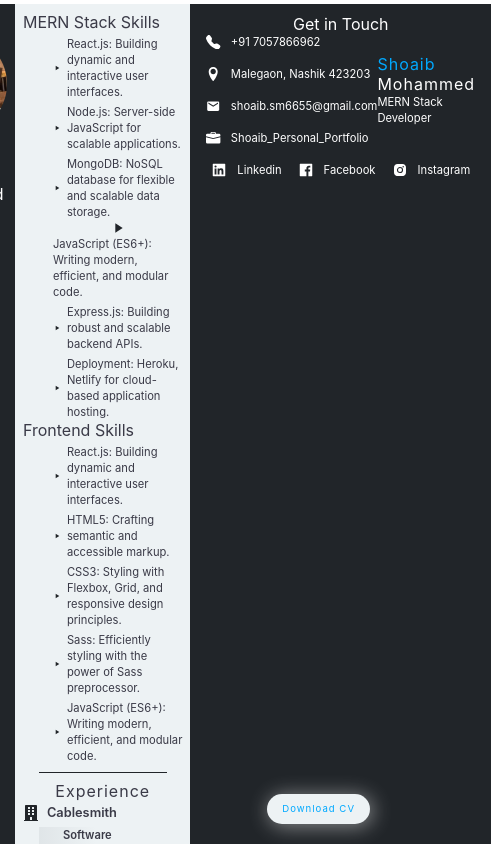
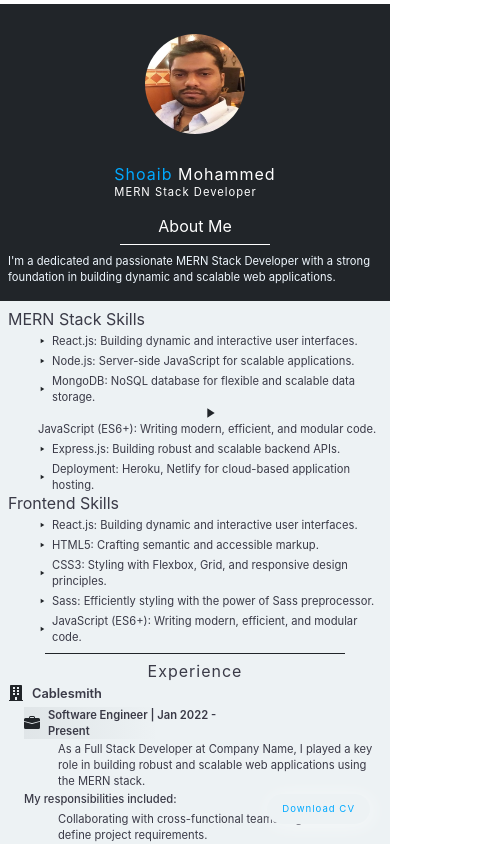
Before and after one commit to shoaibsm/shoaib_resume, a React (Create React App) app: page / in a window 390 px wide. Shown: the top 844 px of the page, 491 px wide, since content can reach past the window. Built offline with nearby package versions, Linux system fonts and the light colour scheme.

Commit message:
resume.js responsive fixed

```diff
--- a/src/pages/resume/Resume.scss
+++ b/src/pages/resume/Resume.scss
@@ -10,18 +10,10 @@
     }
 
     @media only screen and (max-width: 576px) {
-        .resume-box {
+        .Resume__resumeContainer {
             width: 100%;
             flex-direction: column;
             background-color: orange;
         }
-
-        .cv-btn {
-            padding: 3px 8px;
-
-            .btn-text {
-                font-size: 0.4rem;
-            }
-        }
     }
 }
```
